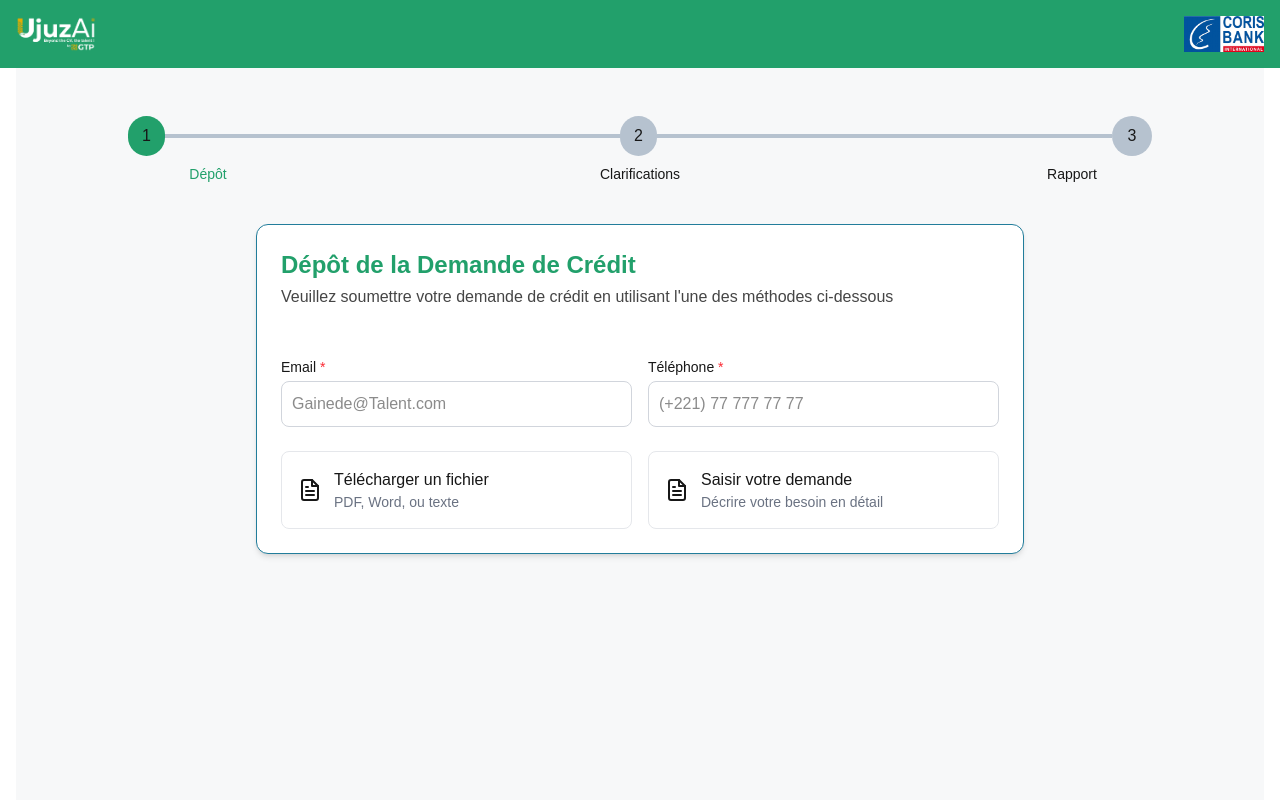
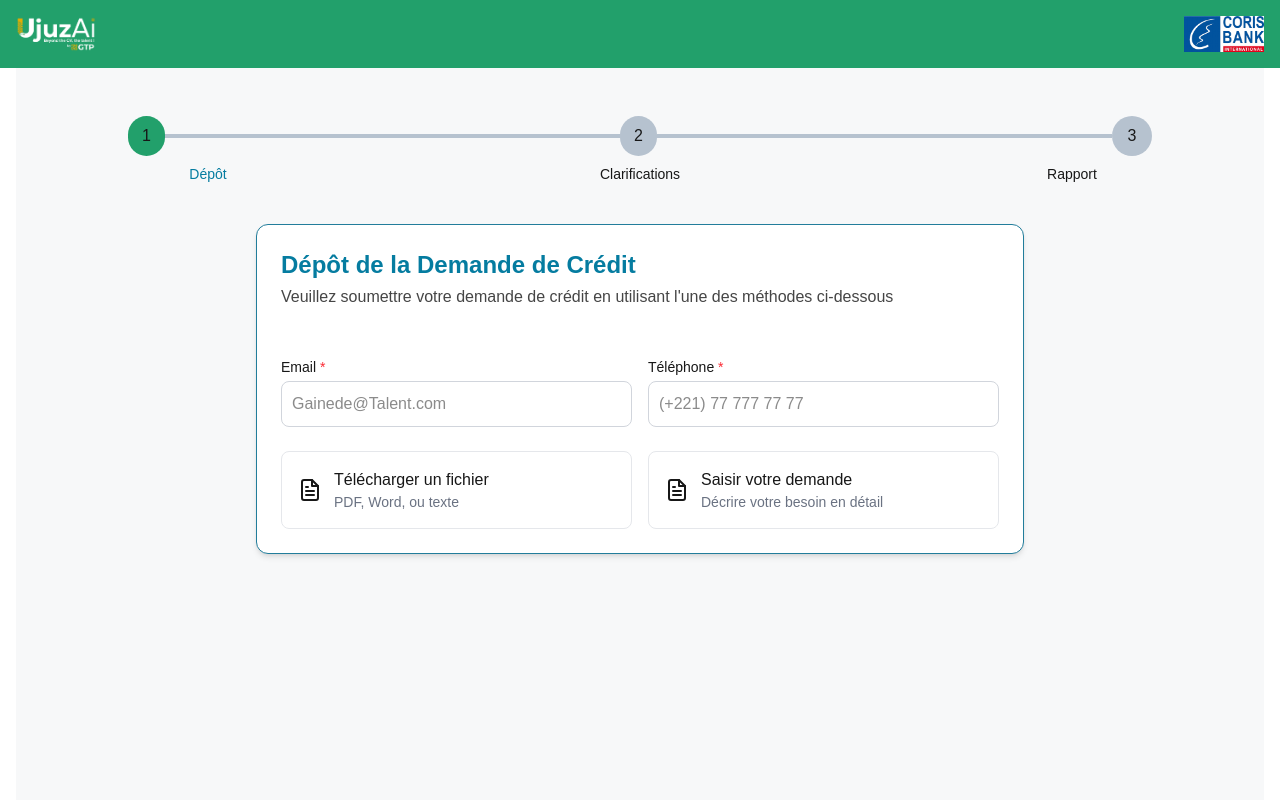
Before and after one commit to Fabricejor/coris-bank-front, a Next.js app: page / in a window 1280 px wide. Shown: the top 800 px of the page. Built offline with nearby package versions, Linux system fonts and the light colour scheme.

Commit message:
Correction de couleur

```diff
--- a/src/app/globals.css
+++ b/src/app/globals.css
@@ -18,12 +18,12 @@
   :root {
     --background: #0a0a0a;
     --foreground: #ededed;
-    --main-color: #164B35;
+    --main-color: #055c77;
     --second-main-color: #164555;
-    --text-main: #216E4E;
+    --text-main: #055c77;
     --text-second-main: #42B2D7;
     --border-main:#164555;
-    --bg-main: #216E4E;
+    --bg-main: #055c77;
     --bg-second-main: #22A06B;
     --bg-gray: #38414A;
     --bg-container:#101214;
@@ -33,9 +33,9 @@
   :root {
     --background: #ffffff;
     --foreground: #171717;
-    --main-color: #164B35;
+    --main-color: #057ca0;
     --second-main-color: #164555;
-    --text-main: #22A06B;
+    --text-main: #057ca0;
     --text-second-main: #206A83;
     --bg-main: #22A06B;
     --border-main:#227D9B;
--- a/src/components/LoadingScreen.tsx
+++ b/src/components/LoadingScreen.tsx
@@ -39,7 +39,7 @@
   if (!isVisible) return null;
 
   return (
-    <div className="fixed inset-0 z-50 flex flex-col items-center justify-center bg-[var(--main-color)]">
+    <div className="fixed inset-0 z-50 flex flex-col items-center justify-center bg-[var(--border-main)]">
       <div className="flex flex-col items-center space-y-8">
         {/* Logo UjuzAI */}
         <div className="w-48 h-auto">
```
Also changed, not shown: public/images/map_For_Afa.png (added).
